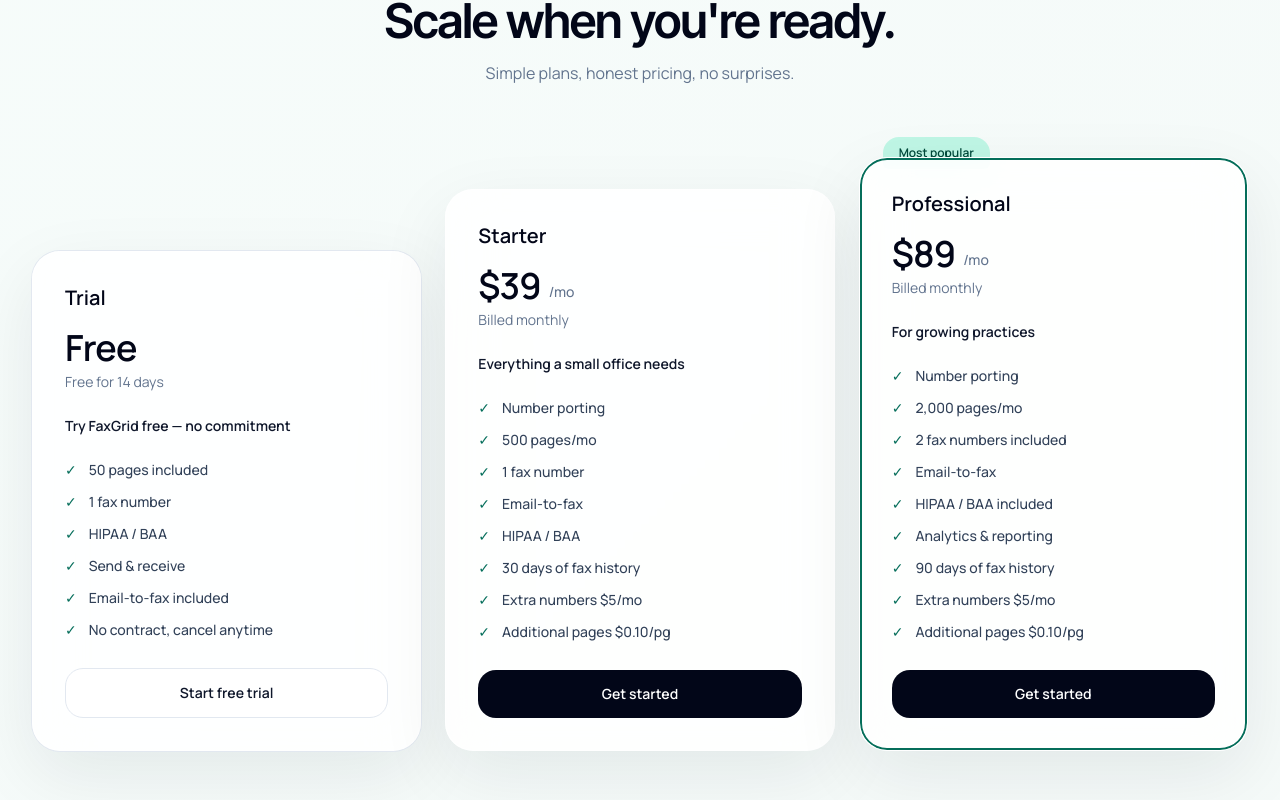
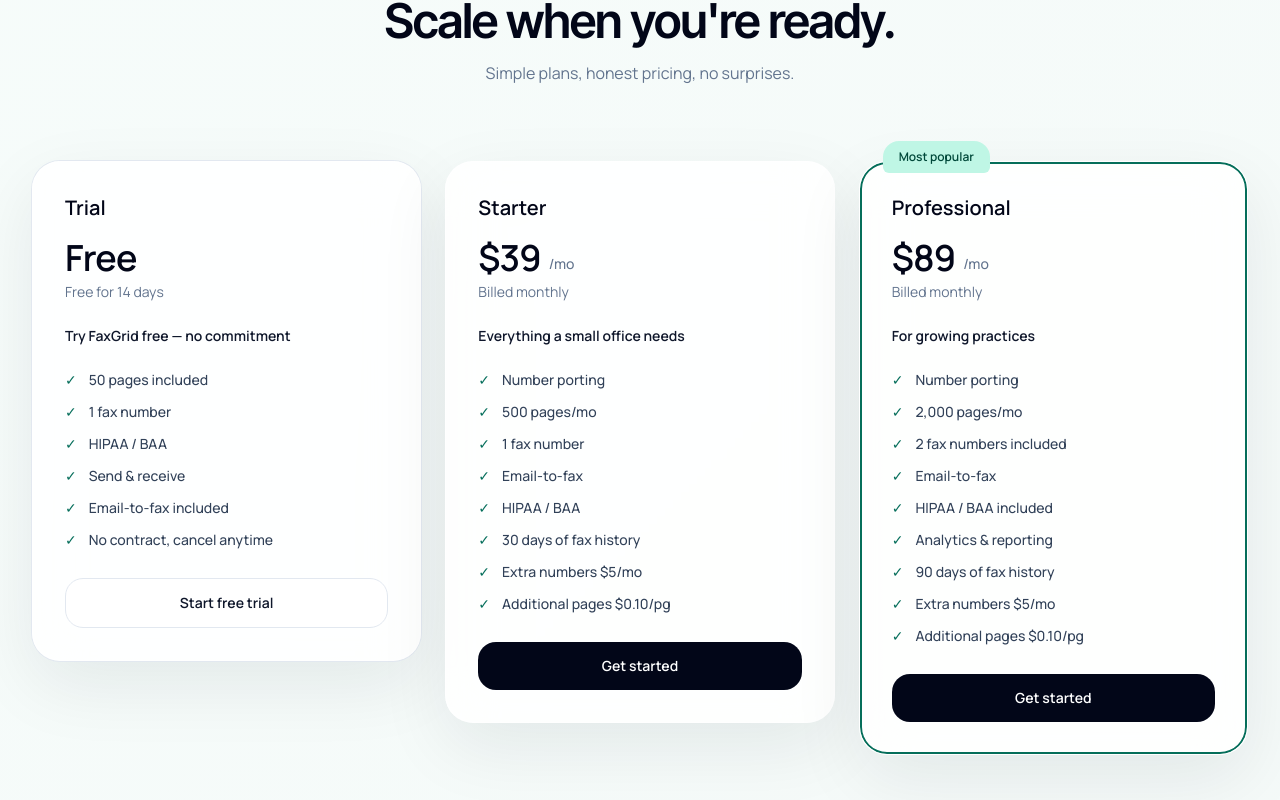
Before and after one commit to kschulze3142/design-prototype, a Next.js app: page / in a window 1280 px wide. Shown: the part 3560-4360 px from the top of the page. Built offline with nearby package versions, Linux system fonts and the light colour scheme.

Commit message:
fix pricing card top alignment and badge z-index

```diff
--- a/components/home/HPricing.tsx
+++ b/components/home/HPricing.tsx
@@ -89,20 +89,20 @@ export function HPricing() {
         <p className="mt-4 text-base text-slate-500">Simple plans, honest pricing, no surprises.</p>
       </div>
 
-      <div className="grid gap-6 md:grid-cols-3 items-end">
+      <div className="grid gap-6 md:grid-cols-3 items-start">
         {plans.map((plan) => (
-          <div key={plan.id} className="flex flex-col">
+          <div key={plan.id} className={`flex flex-col${plan.badge ? ' relative' : ''}`}>
             {plan.badge ? (
-              <div className="h-8 flex items-end pl-6">
+              <div className="h-9 flex items-end pl-6">
                 <span
-                  className="inline-flex translate-y-3 rounded-t-2xl rounded-b-md px-4 py-2 text-xs font-semibold"
+                  className="relative z-10 inline-flex translate-y-3 rounded-t-2xl rounded-b-md px-4 py-2 text-xs font-semibold"
                   style={{ background: 'oklch(0.93 0.06 var(--accent-h))', color: 'var(--accent-deep)' }}
                 >
                   {plan.badge}
                 </span>
               </div>
             ) : (
-              <div className="h-8" />
+              <div className="h-9" />
             )}
             <HCard
               className={`flex flex-1 flex-col p-8 shadow-[0_24px_70px_rgba(15,23,42,0.06)] transition-transform duration-300 ease-out hover:-translate-y-2 hover:shadow-[0_32px_80px_rgba(15,23,42,0.12)]${
```
